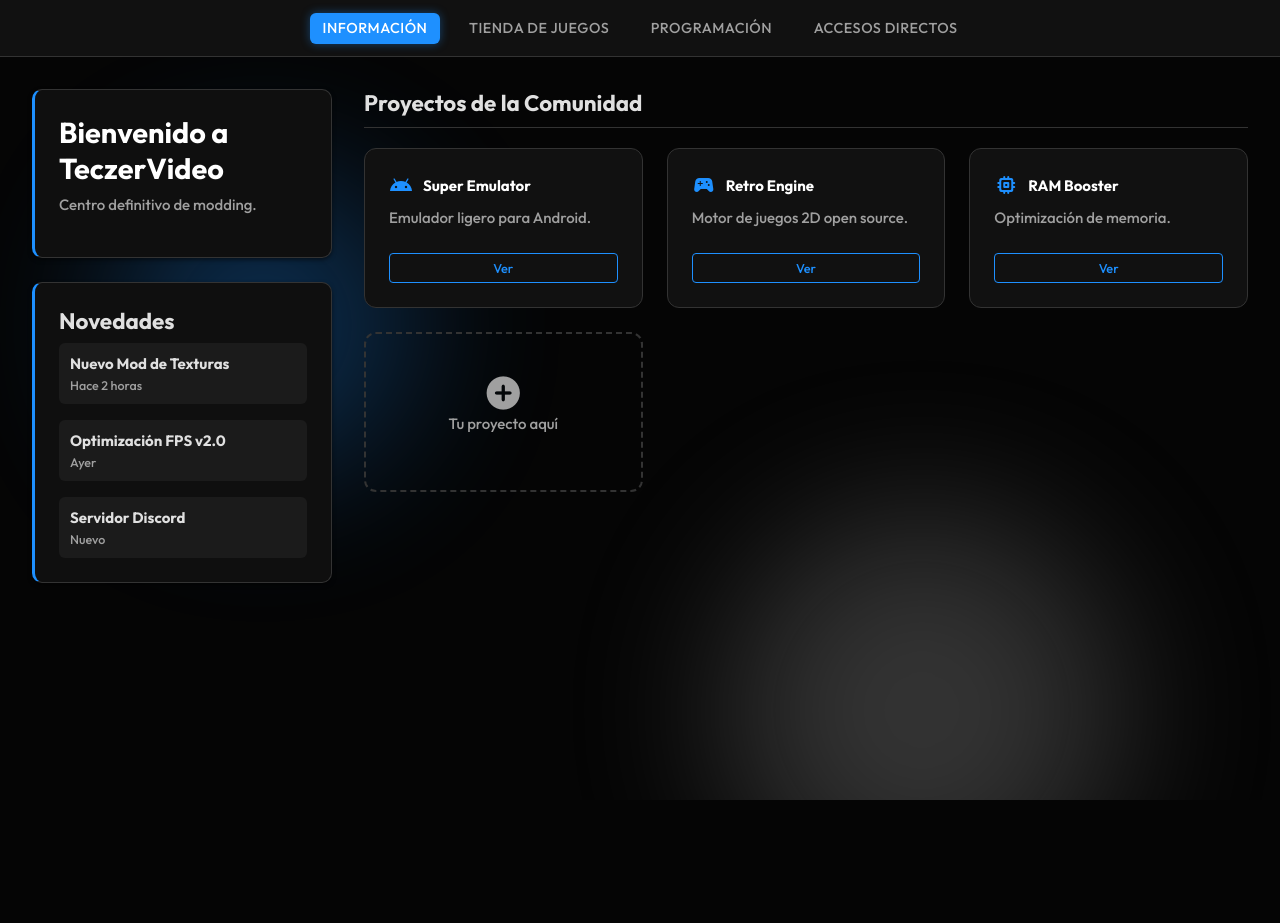
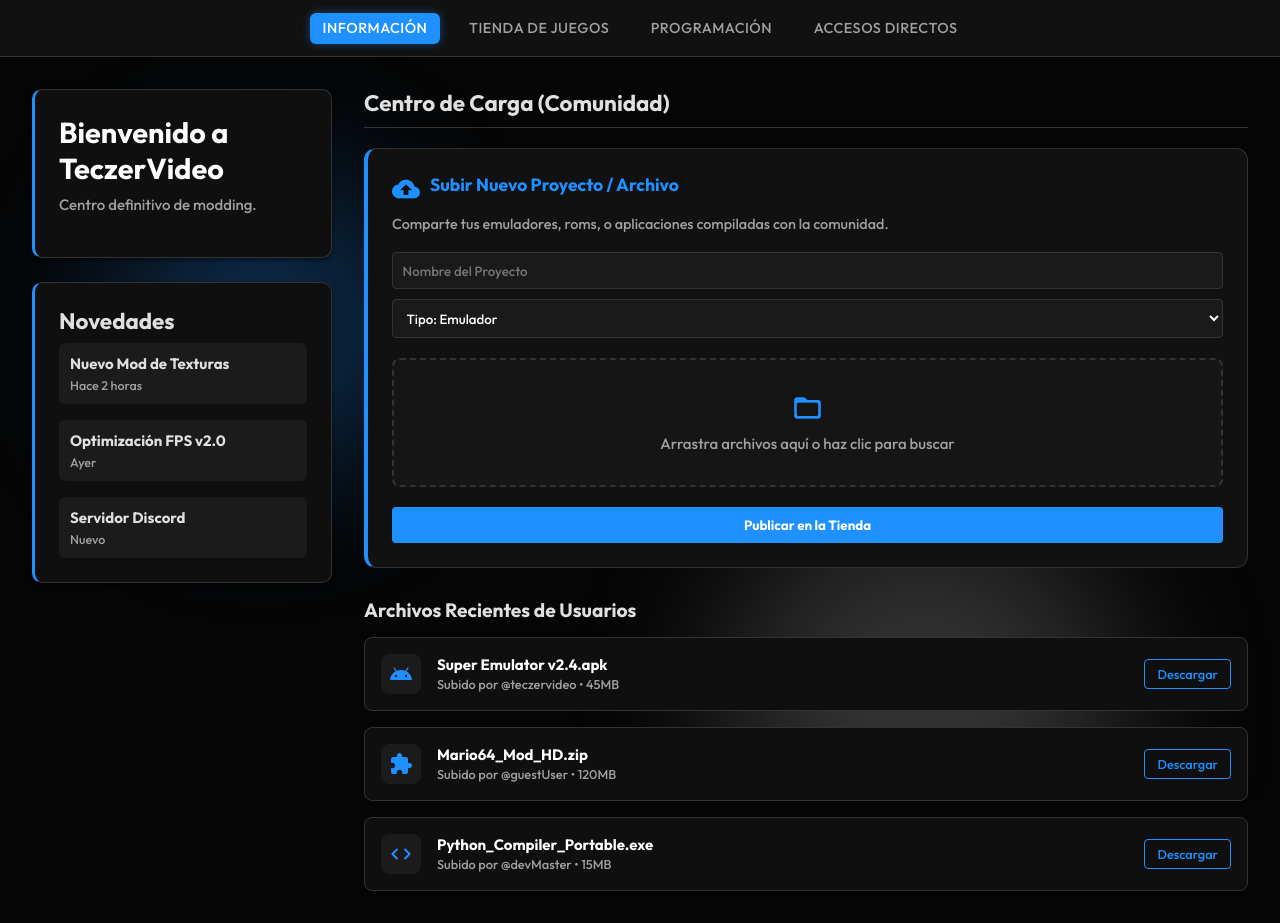
Before and after one commit to teczervideo/teczervideo.github.io, a plain HTML site: page index.html in a window 1280 px wide. Before the commit the page ends 800 px from the top, so only its background shows below. Drawn offline with Linux system fonts and the light colour scheme.

Commit message:
feat: Implement Community Upload Center logic and Library UI

```diff
--- a/css/style.css
+++ b/css/style.css
@@ -386,44 +386,99 @@ p {
     margin-top: 4px;
 }
 
-/* Projects Showcase Grid (Mini-pages) */
-.projects-showcase-grid {
-    display: grid;
-    grid-template-columns: repeat(auto-fill, minmax(220px, 1fr));
-    gap: 1.5rem;
-}
-
-.project-mini-card {
+/* Upload Center & Library Styles */
+.upload-center-card {
     background: var(--card-bg);
     border: 1px solid var(--border-color);
     border-radius: 12px;
     padding: 1.5rem;
-    transition: all 0.3s;
-    display: flex;
-    flex-direction: column;
-    justify-content: space-between;
-    min-height: 160px;
+    border-left: 4px solid var(--accent-color);
 }
 
-.project-mini-card:hover {
-    transform: translateY(-5px);
-    border-color: var(--accent-color);
-    box-shadow: 0 5px 15px rgba(0, 0, 0, 0.3);
-}
-
-.project-header {
+.upload-header {
     display: flex;
     align-items: center;
     gap: 10px;
     margin-bottom: 10px;
-    font-weight: bold;
     color: #fff;
 }
 
-.project-header .material-icons-round {
+.upload-header .material-icons-round {
+    color: var(--accent-color);
+    font-size: 28px;
+}
+
+.drop-zone {
+    border: 2px dashed var(--border-color);
+    border-radius: 8px;
+    padding: 2rem;
+    text-align: center;
+    margin: 10px 0;
+    cursor: pointer;
+    background: rgba(255, 255, 255, 0.02);
+    transition: all 0.2s;
+    display: flex;
+    flex-direction: column;
+    align-items: center;
+    gap: 10px;
+    color: var(--text-secondary);
+}
+
+.drop-zone:hover {
+    border-color: var(--accent-color);
+    background: rgba(30, 144, 255, 0.05);
+    color: #fff;
+}
+
+.community-library-list {
+    display: flex;
+    flex-direction: column;
+    gap: 1rem;
+}
+
+.library-item {
+    display: flex;
+    align-items: center;
+    gap: 1rem;
+    padding: 1rem;
+    background: var(--bg-secondary);
+    border: 1px solid var(--border-color);
+    border-radius: 8px;
+    transition: all 0.2s;
+}
+
+.library-item:hover {
+    border-color: var(--accent-color);
+    transform: translateX(5px);
+}
+
+.lib-icon {
+    width: 40px;
+    height: 40px;
+    background: rgba(255, 255, 255, 0.05);
+    border-radius: 8px;
+    display: flex;
+    align-items: center;
+    justify-content: center;
     color: var(--accent-color);
 }
 
+.lib-info {
+    flex: 1;
+}
+
+.lib-title {
+    font-weight: bold;
+    color: #fff;
+    margin-bottom: 2px;
+}
+
+.lib-meta {
+    font-size: 0.8rem;
+    color: var(--text-secondary);
+}
+
+/* Reusing mini-btn for library */
 .mini-btn {
     background: transparent;
     border: 1px solid var(--accent-color);
@@ -431,7 +486,6 @@ p {
     padding: 6px 12px;
     border-radius: 4px;
     cursor: pointer;
-    margin-top: auto;
     font-size: 0.8rem;
     transition: all 0.2s;
 }
@@ -439,20 +493,6 @@ p {
 .mini-btn:hover {
     background: var(--accent-color);
     color: #fff;
-}
-
-.project-mini-card.placeholder {
-    border: 2px dashed var(--border-color);
-    background: transparent;
-    align-items: center;
-    justify-content: center;
-    cursor: pointer;
-    color: var(--text-secondary);
-}
-
-.project-mini-card.placeholder:hover {
-    border-color: var(--accent-color);
-    color: var(--accent-color);
 }
 
 /* Games Grid */
--- a/index.html
+++ b/index.html
@@ -69,44 +69,75 @@
         </div>
       </aside>
 
-      <!-- Right Content (Community Projects Micro-pages) -->
+      <!-- Right Content (Upload Center & Library) -->
       <div class="info-content">
-        <h2 style="margin-bottom: 20px; border-bottom: 1px solid var(--border-color); padding-bottom: 10px;">
-          Proyectos de la Comunidad
+        <!-- New Upload Section -->
+        <h2 style="border-bottom: 1px solid var(--border-color); padding-bottom: 10px; margin-bottom: 20px;">
+          Centro de Carga (Comunidad)
         </h2>
 
-        <div class="projects-showcase-grid">
-          <!-- Project 1 -->
-          <div class="project-mini-card">
-            <div class="project-header">
-              <span class="material-icons-round">android</span>
-              <span>Super Emulator</span>
+        <div class="upload-center-card">
+          <div class="upload-header">
+            <span class="material-icons-round">cloud_upload</span>
+            <h3>Subir Nuevo Proyecto / Archivo</h3>
+          </div>
+          <p style="font-size: 0.9rem; color: var(--text-secondary); margin-bottom: 1rem;">
+            Comparte tus emuladores, roms, o aplicaciones compiladas con la comunidad.
+          </p>
+
+          <div class="upload-form">
+            <input type="text" class="chat-input" placeholder="Nombre del Proyecto"
+              style="margin-bottom: 10px; width: 100%;">
+            <select class="chat-input" style="margin-bottom: 10px; width: 100%;">
+              <option>Tipo: Emulador</option>
+              <option>Tipo: Juego / ROM</option>
+              <option>Tipo: Herramienta (App)</option>
+            </select>
+
+            <div class="drop-zone" onclick="document.getElementById('fileInput').click()">
+              <span class="material-icons-round" style="font-size: 32px; color: var(--accent-color);">folder_open</span>
+              <span>Arrastra archivos aquí o haz clic para buscar</span>
+              <input type="file" id="fileInput" hidden>
             </div>
-            <p>Emulador ligero para Android.</p>
-            <button class="mini-btn">Ver</button>
+
+            <button class="action-btn" style="width: 100%; margin-top: 10px;" onclick="uploadProject()">
+              Publicar en la Tienda
+            </button>
           </div>
-          <!-- Project 2 -->
-          <div class="project-mini-card">
-            <div class="project-header">
-              <span class="material-icons-round">sports_esports</span>
-              <span>Retro Engine</span>
+        </div>
+
+        <!-- Recent Uploads List -->
+        <h2 style="margin-top: 30px; margin-bottom: 15px; font-size: 1.2rem;">
+          Archivos Recientes de Usuarios
+        </h2>
+
+        <div class="community-library-list">
+          <!-- Item 1 -->
+          <div class="library-item">
+            <div class="lib-icon"><span class="material-icons-round">android</span></div>
+            <div class="lib-info">
+              <div class="lib-title">Super Emulator v2.4.apk</div>
+              <div class="lib-meta">Subido por @teczervideo • 45MB</div>
             </div>
-            <p>Motor de juegos 2D open source.</p>
-            <button class="mini-btn">Ver</button>
+            <button class="mini-btn">Descargar</button>
           </div>
-          <!-- Project 3 -->
-          <div class="project-mini-card">
-            <div class="project-header">
-              <span class="material-icons-round">memory</span>
-              <span>RAM Booster</span>
+          <!-- Item 2 -->
+          <div class="library-item">
+            <div class="lib-icon"><span class="material-icons-round">extension</span></div>
+            <div class="lib-info">
+              <div class="lib-title">Mario64_Mod_HD.zip</div>
+              <div class="lib-meta">Subido por @guestUser • 120MB</div>
             </div>
-            <p>Optimización de memoria.</p>
-            <button class="mini-btn">Ver</button>
+            <button class="mini-btn">Descargar</button>
           </div>
-          <!-- Project 4 (Placeholder) -->
-          <div class="project-mini-card placeholder">
-            <span class="material-icons-round" style="font-size:40px; color:var(--text-secondary)">add_circle</span>
-            <p>Tu proyecto aquí</p>
+          <!-- Item 3 -->
+          <div class="library-item">
+            <div class="lib-icon"><span class="material-icons-round">code</span></div>
+            <div class="lib-info">
+              <div class="lib-title">Python_Compiler_Portable.exe</div>
+              <div class="lib-meta">Subido por @devMaster • 15MB</div>
+            </div>
+            <button class="mini-btn">Descargar</button>
           </div>
         </div>
       </div>
--- a/js/app.js
+++ b/js/app.js
@@ -12,6 +12,28 @@ document.addEventListener('DOMContentLoaded', () => {
     const sendBtn = document.getElementById('send-btn');
     const uploadBtn = document.getElementById('upload-widget');
     const notifArea = document.getElementById('notification-feed');
+
+    // --- Upload Logic ---
+    window.uploadProject = () => {
+        const fileInput = document.getElementById('fileInput');
+        if (fileInput && fileInput.files.length > 0) {
+            const fileName = fileInput.files[0].name;
+            const projectName = document.querySelector('.upload-form input[type="text"]').value || "Sin nombre";
+
+            // Simulation
+            alert(`Subiendo "${fileName}" como parte del proyecto "${projectName}"...\n\n(Esta es una simulación. En un servidor real, el archivo se enviaría ahora.)`);
+
+            // Clear
+            fileInput.value = '';
+        } else {
+            const projectName = document.querySelector('.upload-form input[type="text"]').value;
+            if (projectName) {
+                alert(`Creando entrada de proyecto "${projectName}"... (Simulación: Faltan archivos adjuntos para publicar la v1.0)`);
+            } else {
+                alert("Por favor selecciona un archivo o completa el nombre del proyecto.");
+            }
+        }
+    };
 
     // Navigation Logic
     function switchTab(tabId) {
```
